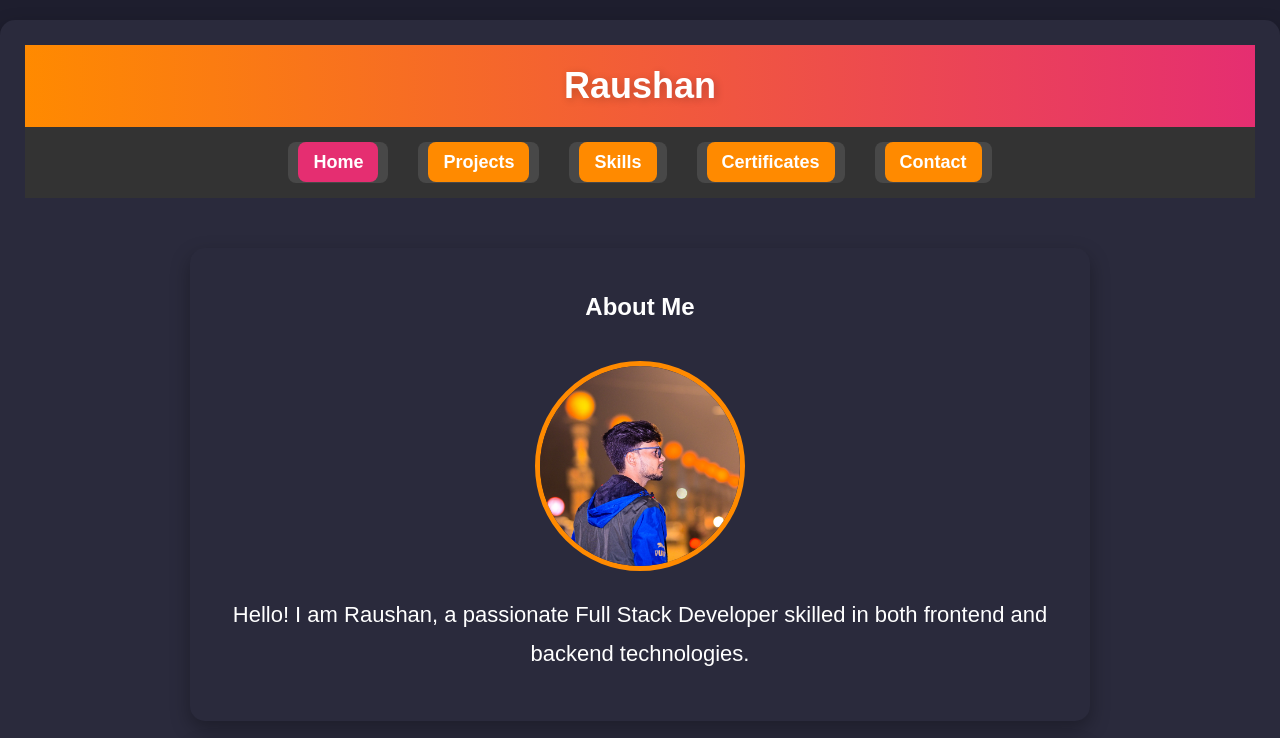
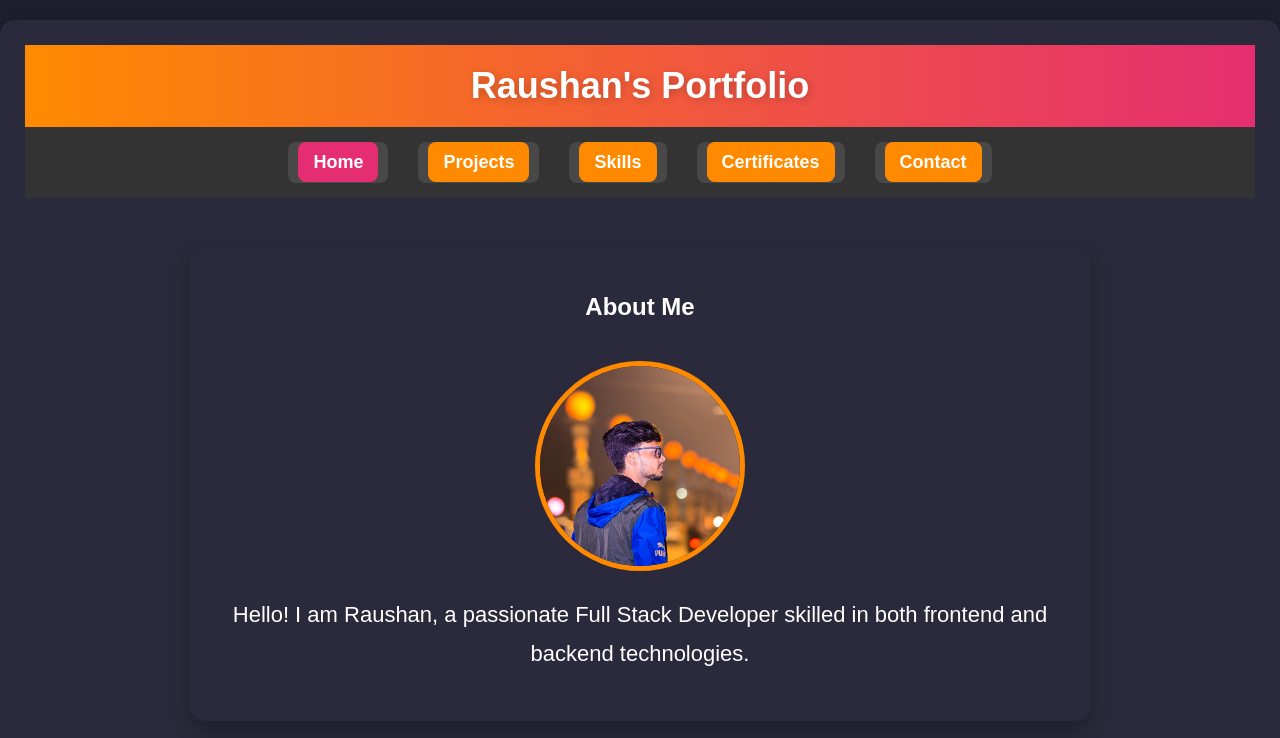
Before and after one commit to Raushan8603/raushan_02, a plain HTML site: page index.html in a window 1280 px wide. Shown: the top 738 px of the page. Drawn offline with nearby package versions, Linux system fonts and the light colour scheme.

Commit message:
change name

```diff
--- a/index.html
+++ b/index.html
@@ -12,7 +12,7 @@
 </head>
 <body>
     <header>
-        Raushan
+        Raushan's Portfolio
     </header>
     <div class="menu">
         <ul>
```
